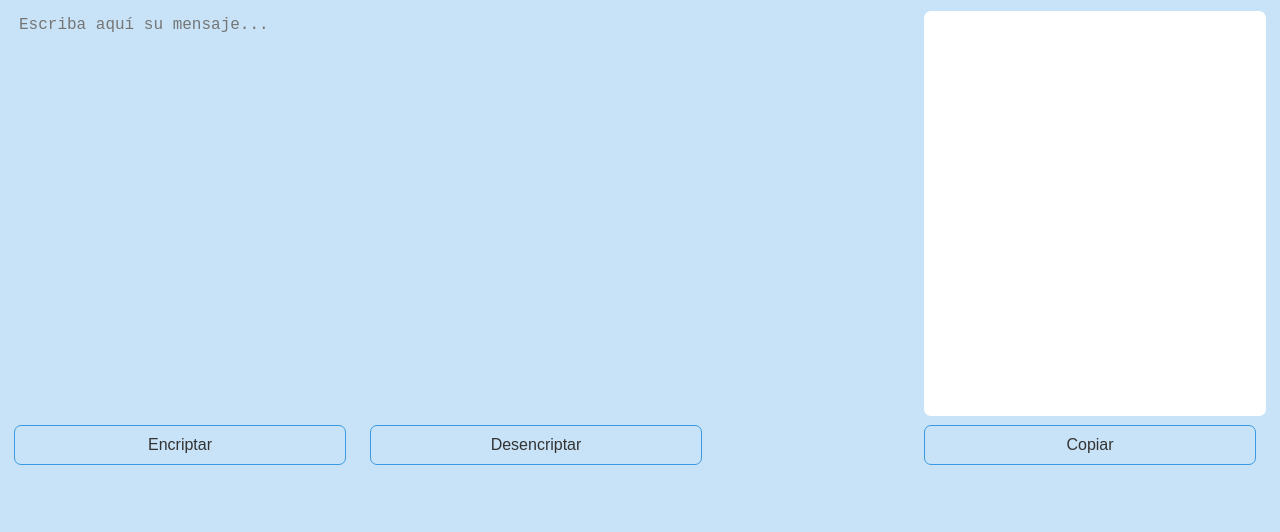
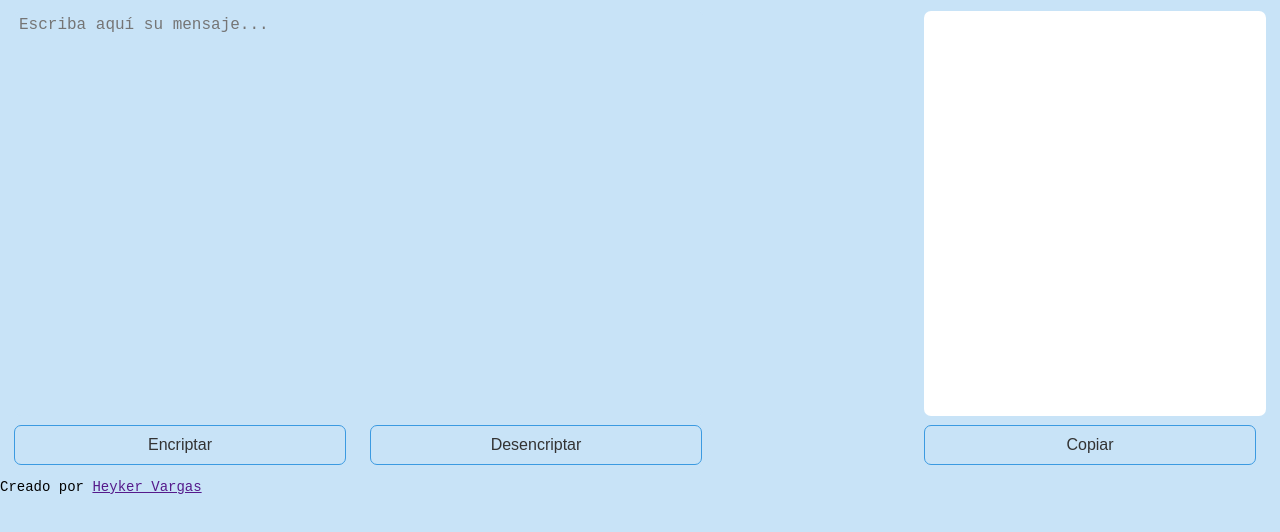
Before and after one commit to keyjuusan/Encriptus, a plain HTML site: page index.html in a window 1280 px wide. Shown: the part 62-594 px from the top of the page. Drawn offline with Linux system fonts and the light colour scheme.

Commit message:
interfaz del encriptador

```diff
--- a/index.html
+++ b/index.html
@@ -30,6 +30,8 @@
 		</section>
 	</main>
 
+	<footer><p>Creado por <a href="">Heyker Vargas</a></p></footer>
+
 	<script src="./code.js"></script>
 </body>
 </html>
--- a/style.css
+++ b/style.css
@@ -117,7 +117,7 @@ main{
 /*Resolucion de tablets*/
 /*------------------------------------------------------------------------------------------*/
 
-@media (max-width: 745px) {
+@media (max-width: 720px) {
 
 header{
 	margin: 1em 1em 0 1em;
@@ -171,8 +171,8 @@ main{
 /*Resolucion de telefonos*/
 /*------------------------------------------------------------------------------------------*/
 
-@media (max-width: 480px) {
+/*@media (max-width: 480px) {
 
 
 
-}
+}*/
```
